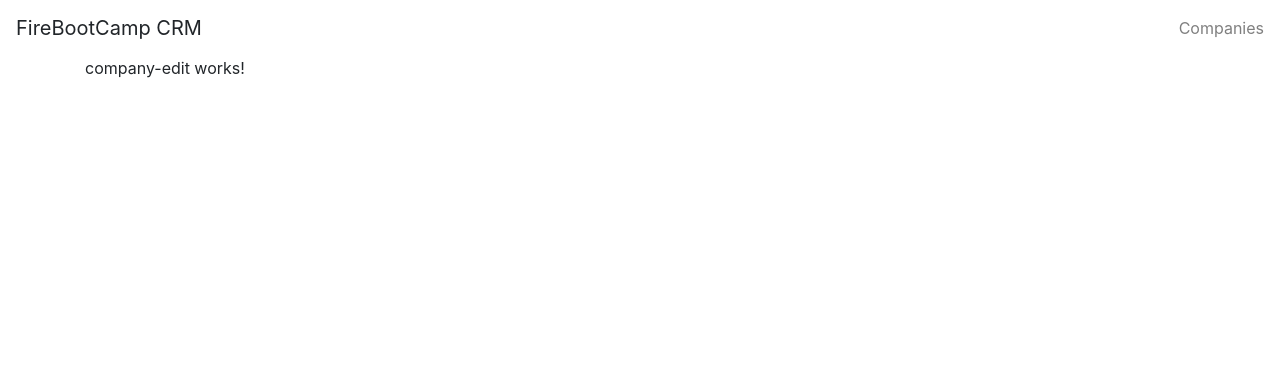
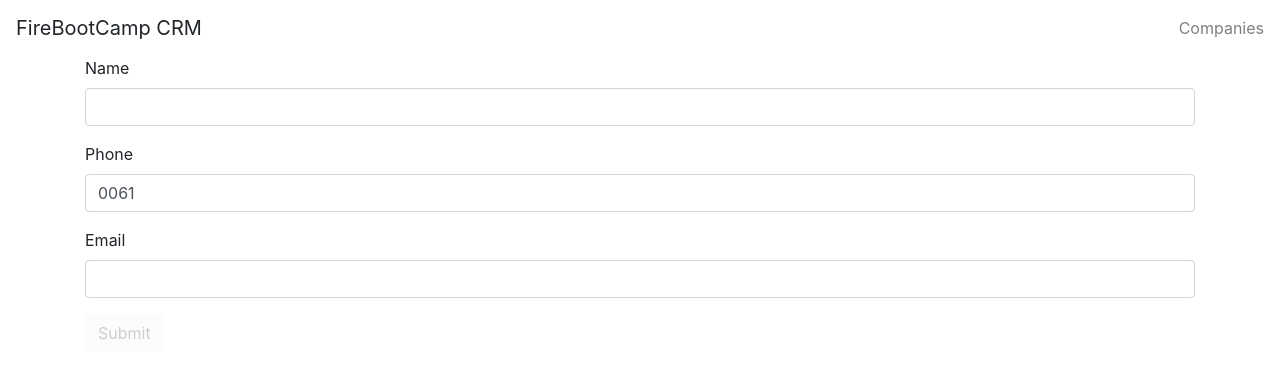
Before and after one commit to brendan-nobadthing/firebootcamp-ng-sydney-201810, an Angular app: page /company/edit/1 in a window 1280 px wide. Shown: the top 378 px of the page. Built offline with nearby package versions, Linux system fonts and the light colour scheme; no server answers.

Commit message:
Added ADD & EDIT companies

```diff
--- a/src/app/app.module.ts
+++ b/src/app/app.module.ts
@@ -3,7 +3,7 @@
 
 import { AppRoutingModule } from './app-routing.module';
 import { AppComponent } from './app.component';
-import { FormsModule } from '@angular/forms';
+import { FormsModule, ReactiveFormsModule } from '@angular/forms';
 import { CompanyListComponent } from './company/company-list/company-list.component';
 import { NgbModule } from '@ng-bootstrap/ng-bootstrap';
 import { HttpClientModule } from '@angular/common/http';
@@ -21,6 +21,7 @@
     BrowserModule,
     AppRoutingModule,
     FormsModule,
+    ReactiveFormsModule,
     NgbModule.forRoot(),
     HttpClientModule
   ],
--- a/src/app/company/company-edit/company-edit.component.html
+++ b/src/app/company/company-edit/company-edit.component.html
@@ -1,3 +1,30 @@
-<p>
-  company-edit works!
-</p>
+<form [formGroup]="companyForm" novalidate>
+
+  <div class="form-group">
+    <label for="name">Name</label>
+    <input type="text" class="form-control" name="name" formControlName="name">
+
+    <div *ngIf="companyForm.get('name').hasError('required') && companyForm.get('name').touched"
+      class="alert alert-danger">
+      Name is required
+    </div>
+
+  </div>
+
+  <div class="form-group">
+    <label for="phone">Phone</label>
+    <input type="text" class="form-control" name="phone" formControlName="phone" />
+  </div>
+
+  <div class="form-group">
+    <label for="email">Email</label>
+    <input type="text" class="form-control" name="email" formControlName="email" />
+  </div>
+
+  <div class="form-group">
+    <button [disabled]="!companyForm.valid" class="btn btn-default"
+    (click)="saveCompany()" >Submit</button>
+  </div>
+</form>
+
+<!--   -->
--- a/src/app/company/company-edit/company-edit.component.ts
+++ b/src/app/company/company-edit/company-edit.component.ts
@@ -1,4 +1,7 @@
 import { Component, OnInit } from '@angular/core';
+import { FormGroup, FormBuilder, Validators } from '@angular/forms';
+import { CompanyService } from '../company.service';
+import { Router, ActivatedRoute } from '@angular/router';
 
 @Component({
   selector: 'fbc-company-edit',
@@ -7,9 +10,55 @@
 })
 export class CompanyEditComponent implements OnInit {
 
-  constructor() { }
+  companyId: number;
+  isNewCompany: boolean;
+  companyForm: FormGroup;
+
+  constructor(
+    private companyService: CompanyService,
+    private router: Router,
+    private activatedRoute: ActivatedRoute,
+    private formBuilder: FormBuilder
+  ) { }
 
   ngOnInit() {
+    this.companyId = parseInt(this.activatedRoute.snapshot.params['id']);
+    this.isNewCompany = this.companyId == 0;
+
+    this.buildForm();
+
+    if(!this.isNewCompany){
+      this.companyService.getCompany(this.companyId).subscribe(company => {
+        this.companyForm.patchValue(company);
+      });
+      // Get the current company values from server, and display it
+    }
+  }
+
+  buildForm(){
+    this.companyForm = this.formBuilder.group(
+      {
+        name: ['', Validators.required],
+        phone: ['0061'],
+        email: ['']
+      }
+    )
+  }
+
+  saveCompany(){
+    if(!this.isNewCompany){
+      const newCompany = {...this.companyForm.value, id: this.companyId};
+      this.companyService.updateCompany(newCompany)
+      .subscribe(c => this.navigate("/company/list"));
+    }else{
+      this.companyService.addCompany(this.companyForm.value)
+      .subscribe(c => this.navigate("/company/list"))
+    }
+
+  }
+
+  navigate(url: string){
+    this.router.navigateByUrl(url);
   }
 
 }
--- a/src/app/company/company-table/company-table.component.html
+++ b/src/app/company/company-table/company-table.component.html
@@ -13,7 +13,8 @@
       <td>{{ c.phone }}</td>
       <td>{{ c.email }}</td>
       <td>
-        <button type="button" class="btn btn-danger" (click)="deleteCompany(c)">Delete</button>
+        <button type="button" class="btn btn-danger" (click)="deleteCompany(c)"> Delete </button>
+        <button type="button" class="btn btn-info" [routerLink]="['/company/edit', c.id]"> Edit </button>
       </td>
     </tr>
   </tbody>
--- a/src/app/company/company.service.ts
+++ b/src/app/company/company.service.ts
@@ -1,6 +1,6 @@
 import { Injectable } from '@angular/core';
 import { Company } from './company';
-import { HttpClient } from '@angular/common/http';
+import { HttpClient, HttpHeaders,  } from '@angular/common/http';
 import { Observable } from 'rxjs';
 import { tap, catchError } from 'rxjs/operators';
 
@@ -30,9 +30,28 @@
     return x;
   }
 
+  addCompany(company: Company): Observable<Company>{
+    return this.httpClient.post<Company>(`${this.API_BASE}/company`, company, {
+      headers: new HttpHeaders().set('content-type', 'application/json')
+    })
+    .pipe(catchError(error => this.errorHandler<Company>(error))); // Add Error Handling
+  }
+
+  updateCompany(company: Company): Observable<Company> {
+    return this.httpClient.put<Company>(`${this.API_BASE}/company/${company.id}`, company, {
+      headers: new HttpHeaders().set('content-type', 'application/json')
+    })
+    .pipe(catchError(error => this.errorHandler<Company>(error))); // Add Error Handling
+  }
+
+  getCompany(id: number): Observable<Company> {
+    return this.httpClient.get<Company>(`${this.API_BASE}/company/${id}`)
+    .pipe(catchError(error => this.errorHandler<Company>(error)));
+  }
+
   errorHandler<T>(error): Observable<T> {
     console.log('ERROR in service', error);
-    // return new Observable<Company[]>();
+    // return new Observable<T>();
     throw error;
   }
 }
```
